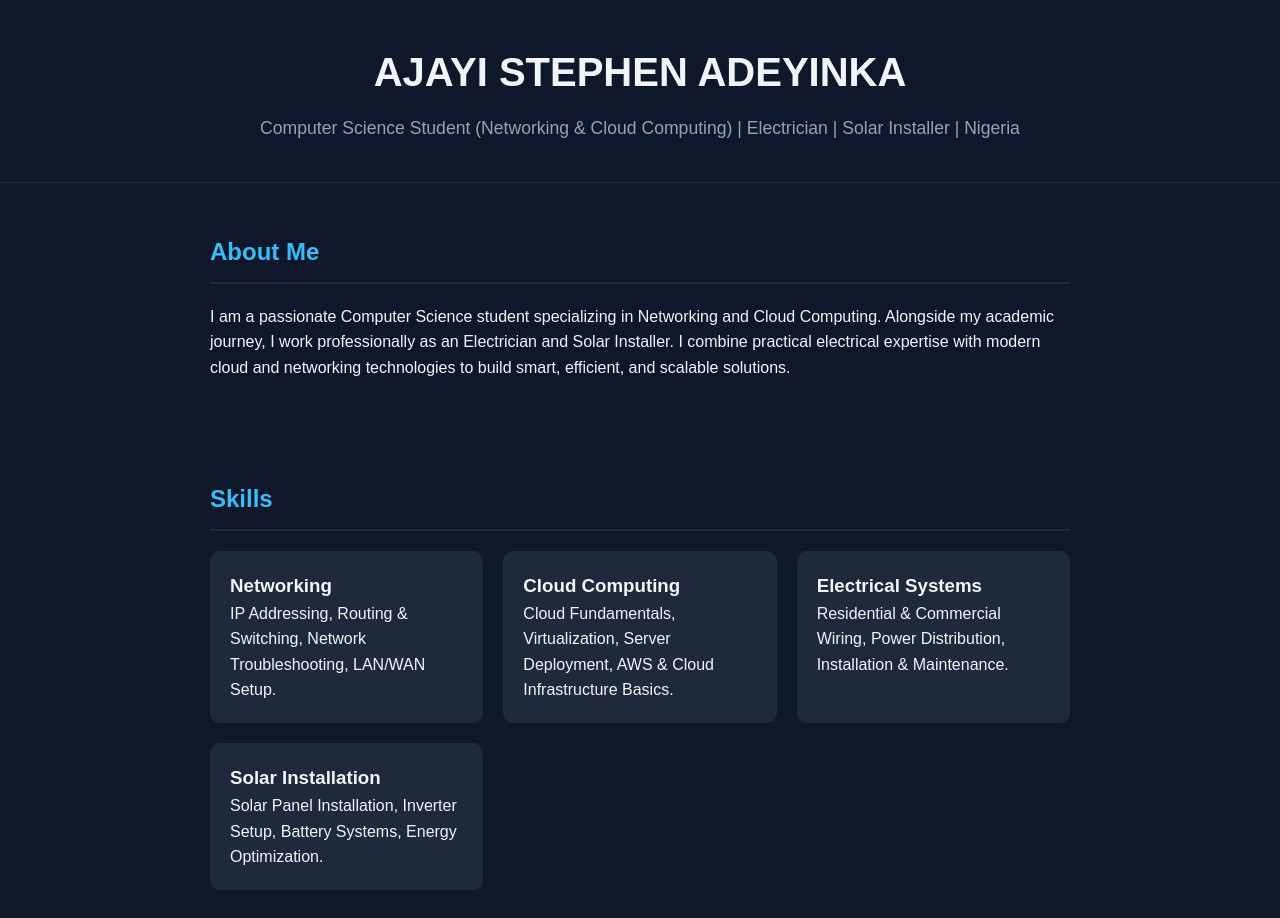
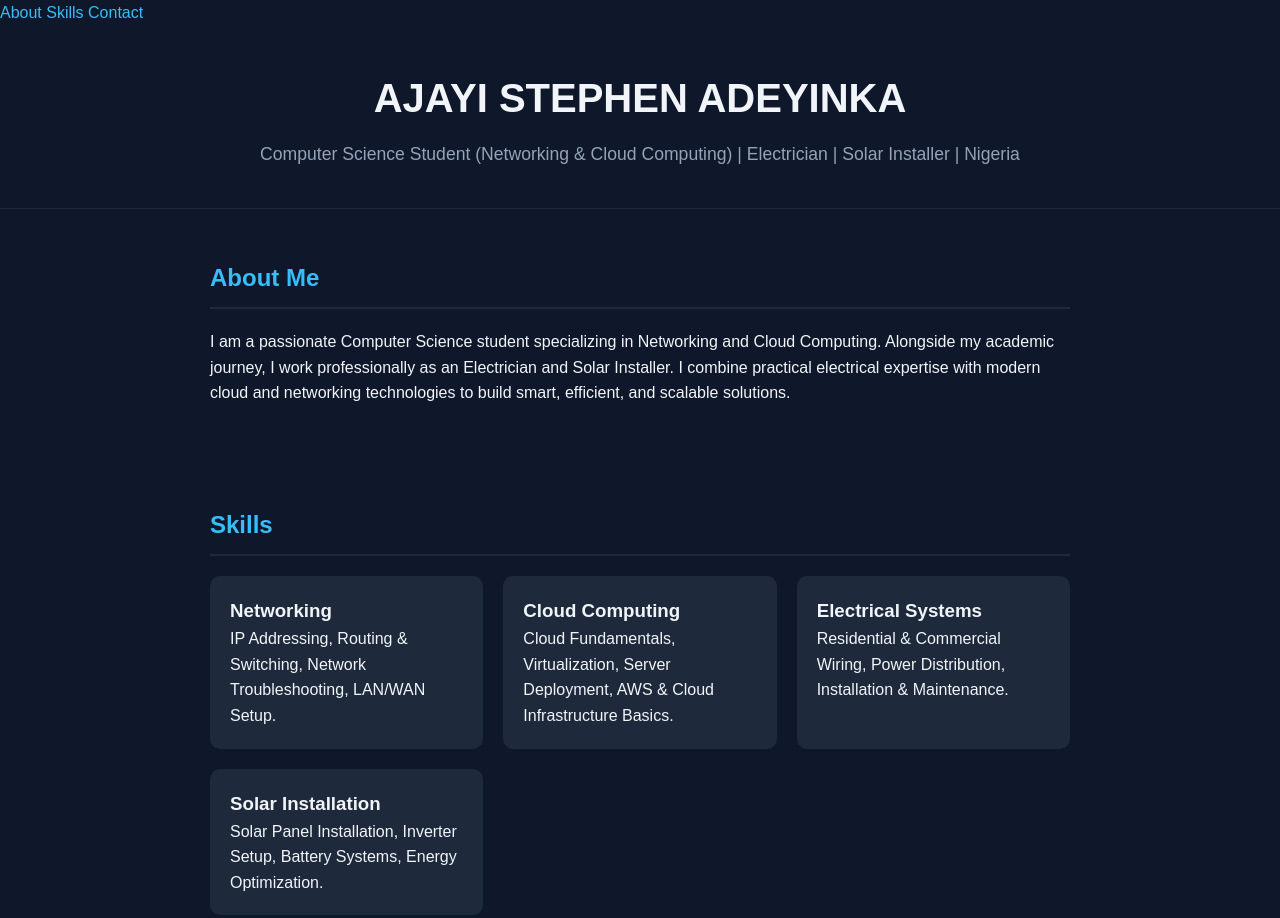
Before and after one commit to stephenadeyinka2003-png/Ajayi-portfolio, a plain HTML site: page index.html in a window 1280 px wide. Shown: the top 918 px of the page. Drawn offline with Linux system fonts and the light colour scheme.

Commit message:
Update index.html

```diff
--- a/index.html
+++ b/index.html
@@ -75,7 +75,13 @@
 </style>
 
 </head>
-<body><header>
+<body>
+    <nav>
+    <a href="#about">About</a>
+    <a href="#skills">Skills</a>
+    <a href="#contact">Contact</a>
+    </nav>
+     <header>
     <h1>AJAYI STEPHEN ADEYINKA</h1>
     <p>Computer Science Student (Networking & Cloud Computing) | Electrician | Solar Installer | Nigeria</p>
 </header>
```
